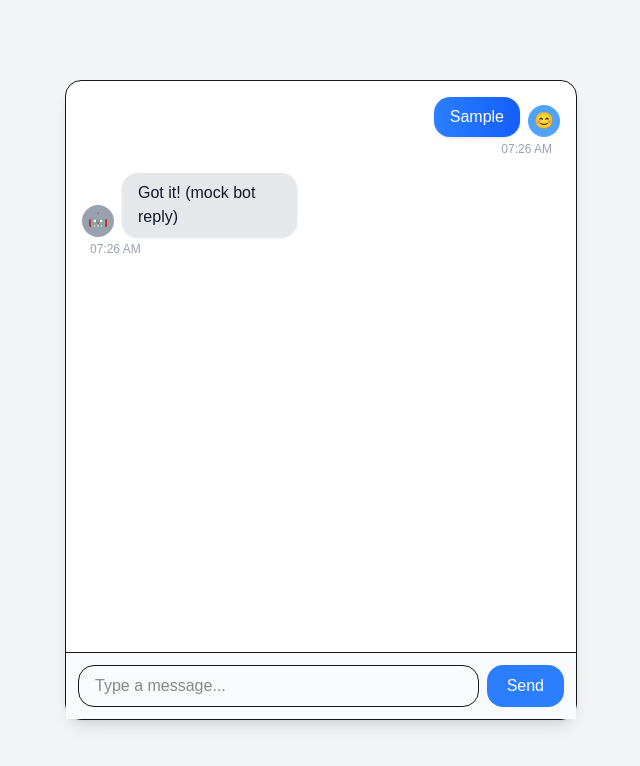
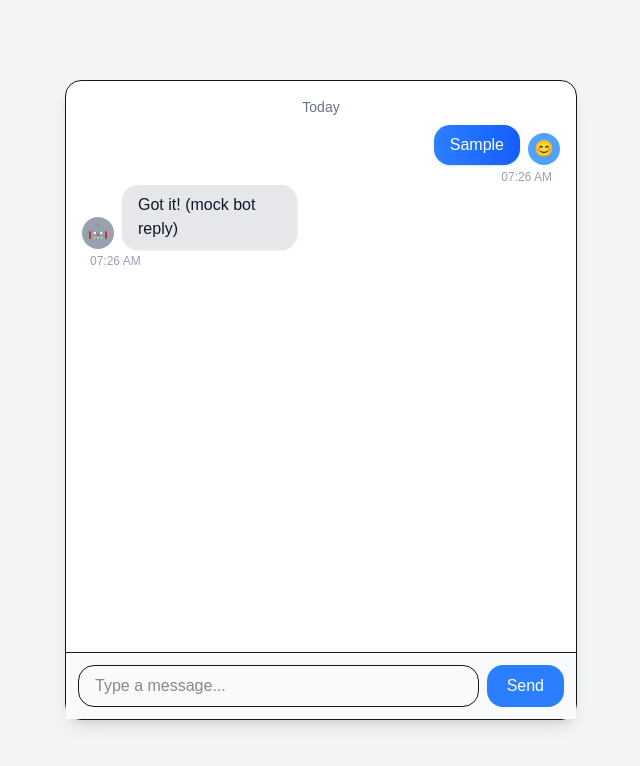
Before and after one commit to Hiep-Ng/shecycle-rag-demo, a Next.js app: page / in a window 1280 px wide. Both pictures are taken after typing "Sample" into the empty fields and a click on the button "Send". Shown: the top 766 px of the page, without its empty margins (319-959 px from the left). Built offline with nearby package versions, Linux system fonts and the light colour scheme.

Commit message:
update group by day

```diff
--- a/src/app/components/Chat.tsx
+++ b/src/app/components/Chat.tsx
@@ -6,7 +6,7 @@ type Message = {
   id: number;
   text: string;
   sender: "user" | "bot";
-  timestamp: string;
+  timestamp: Date;
 };
 
 export default function Chat() {
@@ -15,8 +15,21 @@ export default function Chat() {
   const [isTyping, setIsTyping] = useState(false);
   const bottomRef = useRef<HTMLDivElement | null>(null);
 
-  const formatTime = (date: Date) => {
-    return date.toLocaleTimeString([], { hour: "2-digit", minute: "2-digit" });
+  const formatTime = (date: Date) =>
+    date.toLocaleTimeString([], { hour: "2-digit", minute: "2-digit" });
+
+  const formatDateLabel = (date: Date) => {
+    const today = new Date();
+    const yesterday = new Date();
+    yesterday.setDate(today.getDate() - 1);
+
+    if (date.toDateString() === today.toDateString()) return "Today";
+    if (date.toDateString() === yesterday.toDateString()) return "Yesterday";
+    return date.toLocaleDateString([], {
+      weekday: "short",
+      month: "short",
+      day: "numeric",
+    });
   };
 
   const handleSend = () => {
@@ -26,12 +39,11 @@ export default function Chat() {
       id: Date.now(),
       text: input,
       sender: "user",
-      timestamp: formatTime(new Date()),
+      timestamp: new Date(),
     };
     setMessages((prev) => [...prev, newMessage]);
     setInput("");
 
-    // Mock bot reply after 1s
     setIsTyping(true);
     setTimeout(() => {
       setMessages((prev) => [
@@ -40,7 +52,7 @@ export default function Chat() {
           id: Date.now() + 1,
           text: "Got it! (mock bot reply)",
           sender: "bot",
-          timestamp: formatTime(new Date()),
+          timestamp: new Date(),
         },
       ]);
       setIsTyping(false);
@@ -51,11 +63,26 @@ export default function Chat() {
     bottomRef.current?.scrollIntoView({ behavior: "smooth" });
   }, [messages]);
 
+  // Group messages by date
+  const groupedMessages = messages.reduce(
+    (acc: Record<string, Message[]>, msg) => {
+      const dateLabel = formatDateLabel(msg.timestamp);
+      if (!acc[dateLabel]) acc[dateLabel] = [];
+      acc[dateLabel].push(msg);
+      return acc;
+    },
+    {}
+  );
+
   return (
     <div className="flex flex-col h-[80vh] w-full max-w-lg mx-auto border rounded-2xl shadow-lg bg-white">
       {/* Message List */}
-      <div className="flex-1 p-4 overflow-y-auto space-y-4">
-        {messages.map((msg) => (
+      <div className="flex-1 p-4 overflow-y-auto space-y-6">
+        {Object.entries(groupedMessages).map(([date, msgs]) => (
+          <div key={date}>
+            {/* Date Separator */}
+            <div className="text-center text-sm text-gray-500 mb-2">{date}</div>
+            {msgs.map((msg) => (
               <div
                 key={msg.id}
                 className={`flex flex-col ${
@@ -85,8 +112,10 @@ export default function Chat() {
                 </div>
                 {/* Timestamp */}
                 <span className="text-xs text-gray-400 mt-1 px-2">
-              {msg.timestamp}
+                  {formatTime(msg.timestamp)}
                 </span>
+              </div>
+            ))}
           </div>
         ))}
         {isTyping && (
```
Lines whose indentation alone changed are shown as unchanged.
